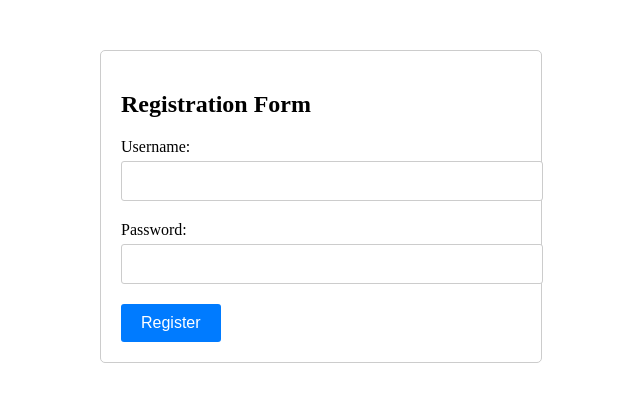
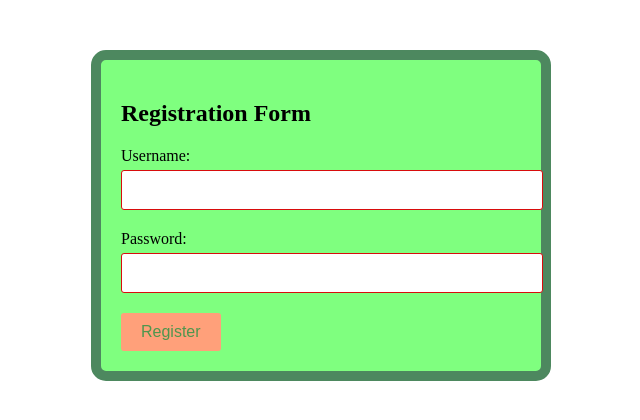
Before and after one commit to Avescodder/Portfolio, a Django app: page / in a window 1280 px wide. Shown: the top 420 px of the page, without its empty margins (319-959 px from the left). Run offline with Django 5.2, Linux system fonts and the light colour scheme.

Commit message:
css file changes

```diff
--- a/registration/static/registration/css/style.css
+++ b/registration/static/registration/css/style.css
@@ -2,8 +2,9 @@
     max-width: 400px;
     margin: 50px auto;
     padding: 20px;
-    border: 1px solid #ccc;
-    border-radius: 5px;
+    border: 10px solid #4d885f; /* Темнозеленый */
+    border-radius: 15px; /* Закругленные края */
+    background-color: #7fff7f; /* Салатовый */
 }
 
 .form-group {
@@ -19,14 +20,14 @@ input[type="text"],
 input[type="password"] {
     width: 100%;
     padding: 10px;
-    border: 1px solid #ccc;
+    border: 1px solid #d80c0c;
     border-radius: 3px;
     font-size: 16px;
 }
 
 button {
-    background-color: #007bff;
-    color: #fff;
+    background-color: #ffa07a; /* Персиковый */
+    color: #4e964e;
     border: none;
     border-radius: 3px;
     padding: 10px 20px;
@@ -35,5 +36,5 @@ button {
 }
 
 button:hover {
-    background-color: #0056b3;
+    background-color: #ff7f50; /* Темно-персиковый */
 }
```
